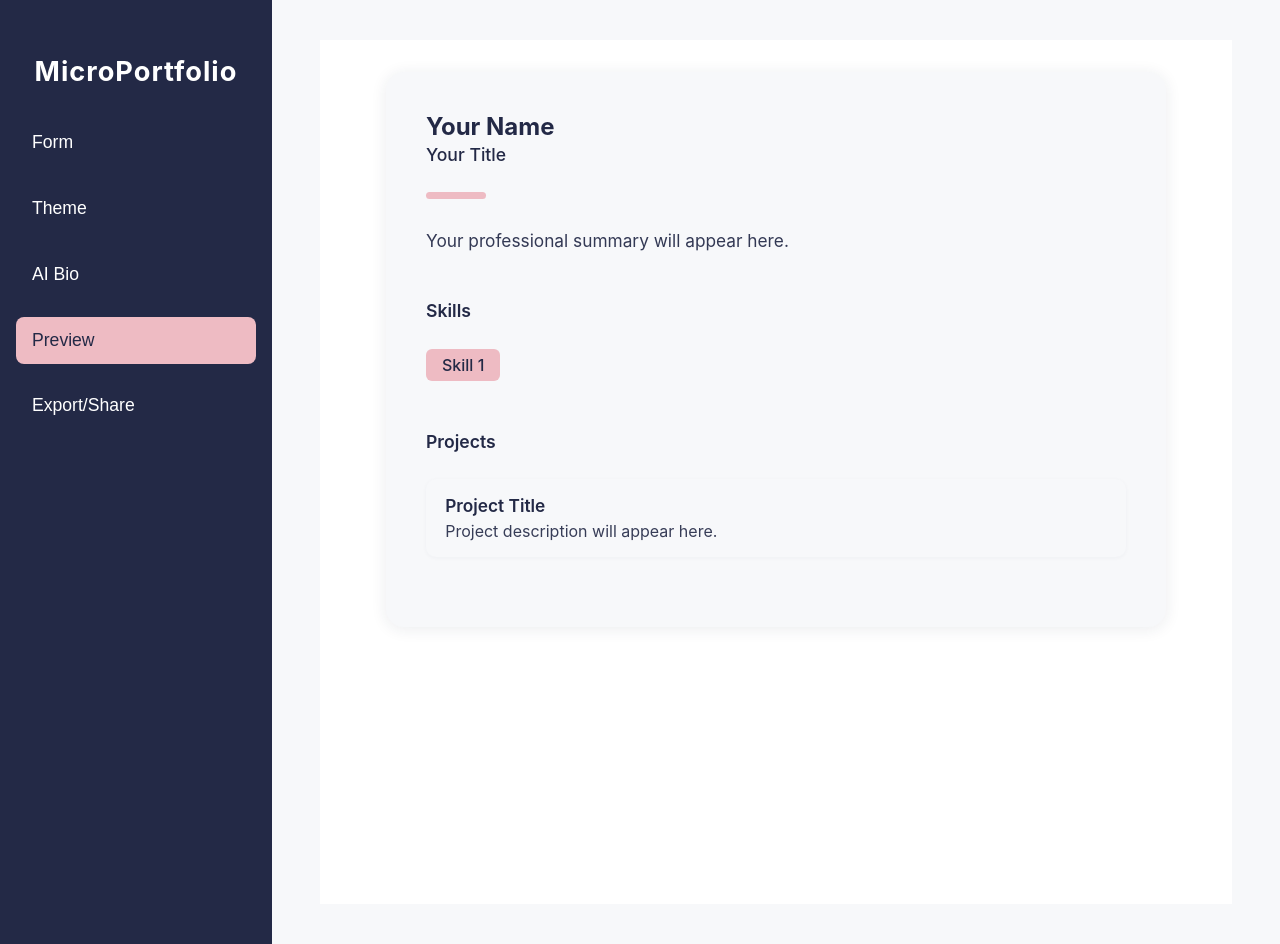
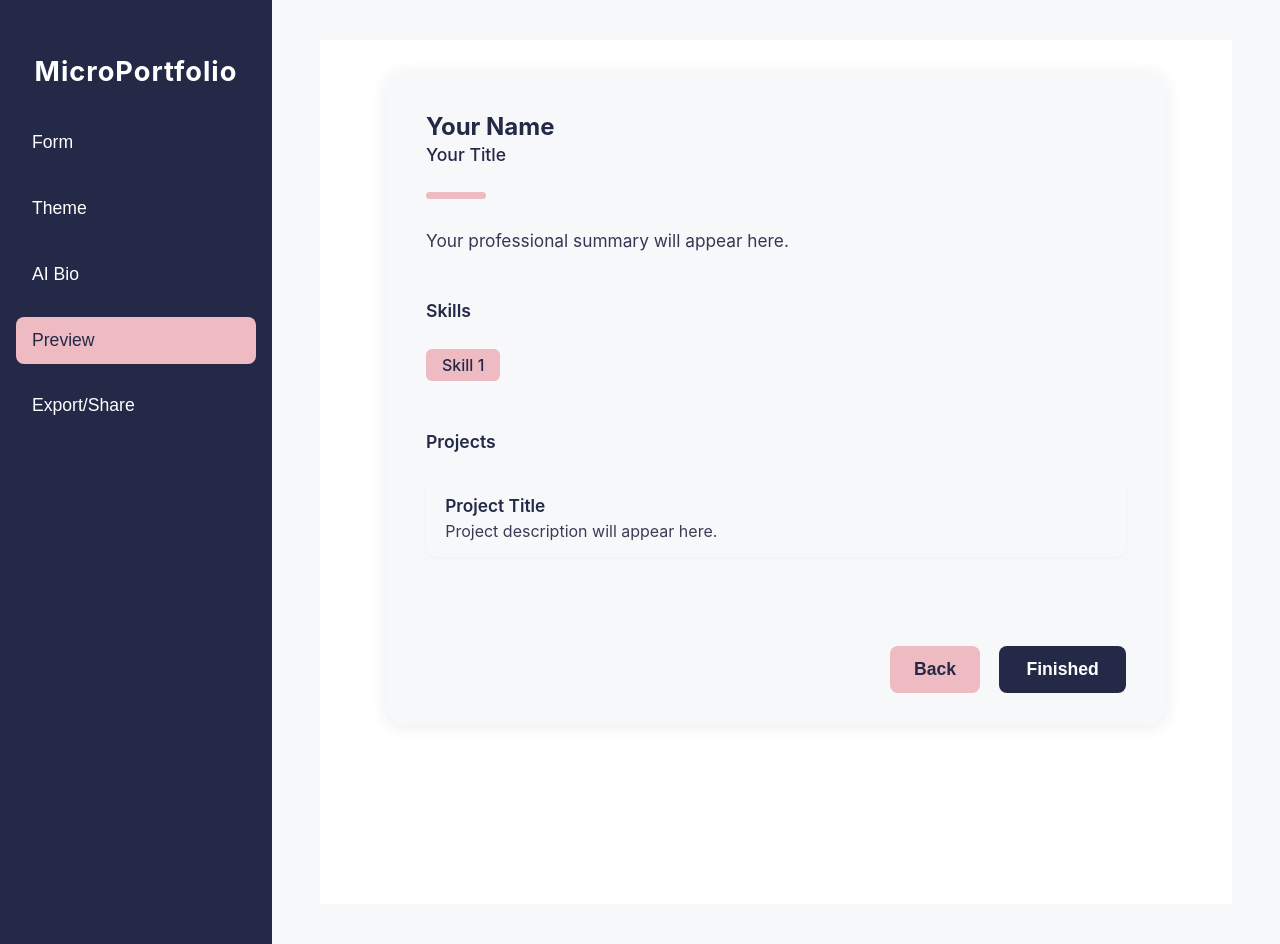
Before and after one commit to idrees31/Micro-Portfolio-Generator, a React (Create React App) app: page / in a window 1280 px wide. Both pictures are taken after a click on the button "Preview". Built offline with nearby package versions, Linux system fonts and the light colour scheme.

Commit message:
Add Back and Finished buttons to PortfolioPreview for step navigation

```diff
--- a/src/App.js
+++ b/src/App.js
@@ -84,6 +84,8 @@ const App = () => {
             theme={theme}
             layout={layout}
             bio={bio}
+            onBack={() => setActiveSection('ai')}
+            onFinished={() => setActiveSection('export')}
           />
         )}
         {activeSection === 'export' && (
--- a/src/PortfolioPreview.js
+++ b/src/PortfolioPreview.js
@@ -22,7 +22,7 @@ const themePresets = {
   },
 };
 
-const PortfolioPreview = ({ personal, skills, projects, theme = 'light', layout = 'minimalist', bio }) => {
+const PortfolioPreview = ({ personal, skills, projects, theme = 'light', layout = 'minimalist', bio, onBack, onFinished }) => {
   const t = themePresets[theme] || themePresets.light;
 
   return (
@@ -57,6 +57,10 @@ const PortfolioPreview = ({ personal, skills, projects, theme = 'light', layout
           {personal?.email && <span>Email: {personal.email}</span>}
           {personal?.phone && <span> | Phone: {personal.phone}</span>}
         </ContactInfo>
+        <ButtonRow>
+          <NavBtn type="button" onClick={onBack}>Back</NavBtn>
+          <FinishedBtn type="button" onClick={onFinished}>Finished</FinishedBtn>
+        </ButtonRow>
       </PreviewCard>
     </PreviewSection>
   );
@@ -199,4 +203,42 @@ const ContactInfo = styled.div`
   margin-top: 1.2rem;
 `;
 
+const ButtonRow = styled.div`
+  display: flex;
+  gap: 1.2rem;
+  justify-content: flex-end;
+  margin-top: 2rem;
+`;
+
+const NavBtn = styled.button`
+  background: #eebbc3;
+  color: #232946;
+  border: none;
+  border-radius: 8px;
+  padding: 0.8rem 1.5rem;
+  font-size: 1.1rem;
+  font-weight: 600;
+  cursor: pointer;
+  transition: background 0.2s;
+  &:hover {
+    background: #ffd6e0;
+  }
+`;
+
+const FinishedBtn = styled.button`
+  background: #232946;
+  color: #fff;
+  border: none;
+  border-radius: 8px;
+  padding: 0.8rem 1.7rem;
+  font-size: 1.1rem;
+  font-weight: 600;
+  cursor: pointer;
+  transition: background 0.2s;
+  &:hover {
+    background: #eebbc3;
+    color: #232946;
+  }
+`;
+
 export default PortfolioPreview;
```
